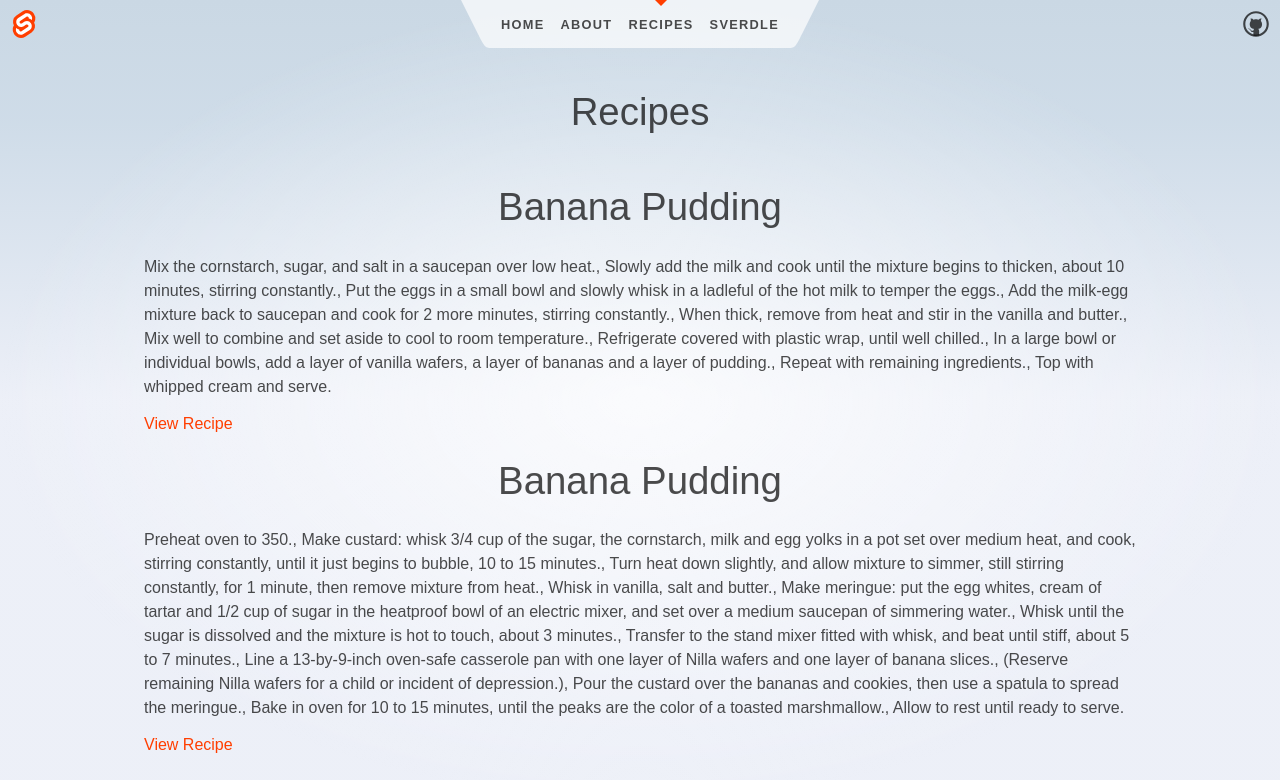
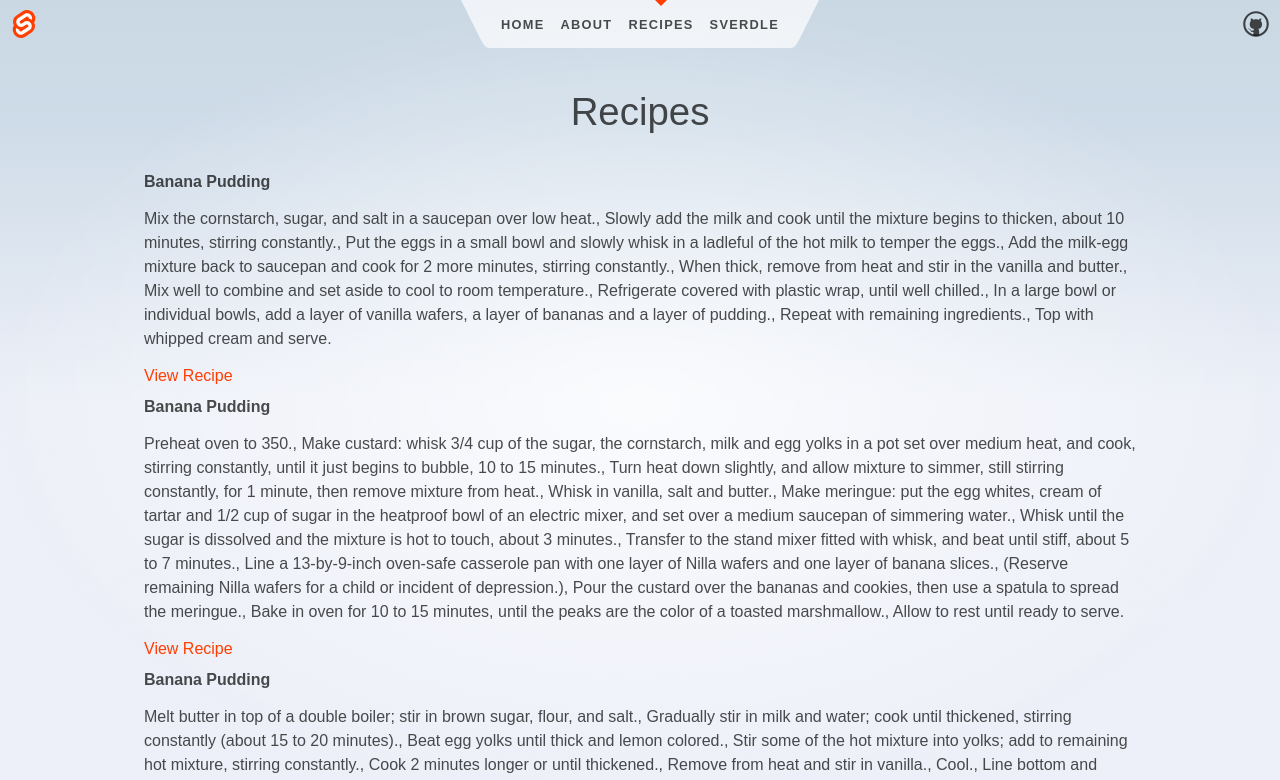
Before and after one commit to drewrey/cookbook, a SvelteKit app: page /recipes in a window 1280 px wide. Shown: the top 780 px of the page. Built offline with nearby package versions, Linux system fonts and the light colour scheme.

Commit message:
small design tweaks

```diff
--- a/src/routes/recipes/+page.svelte
+++ b/src/routes/recipes/+page.svelte
@@ -7,9 +7,15 @@
 <div class="grid">
 	{#each data.results[0].hits as hit}
 		<div>
-			<h1>{hit.document.title}</h1>
+			<h2>{hit.document.title}</h2>
 			<p>{hit.document.directions.join(', ')}</p>
 		</div>
 		<a href="/recipes/{hit.document.id}">View Recipe</a>
 	{/each}
 </div>
+
+<style>
+	h2 {
+		font-weight: bold;
+	}
+</style>
--- a/src/routes/recipes/[id]/+page.svelte
+++ b/src/routes/recipes/[id]/+page.svelte
@@ -20,3 +20,9 @@
 		{/each}
 	</ul>
 </div>
+
+<style>
+	h1 {
+		text-align: left;
+	}
+</style>
```
